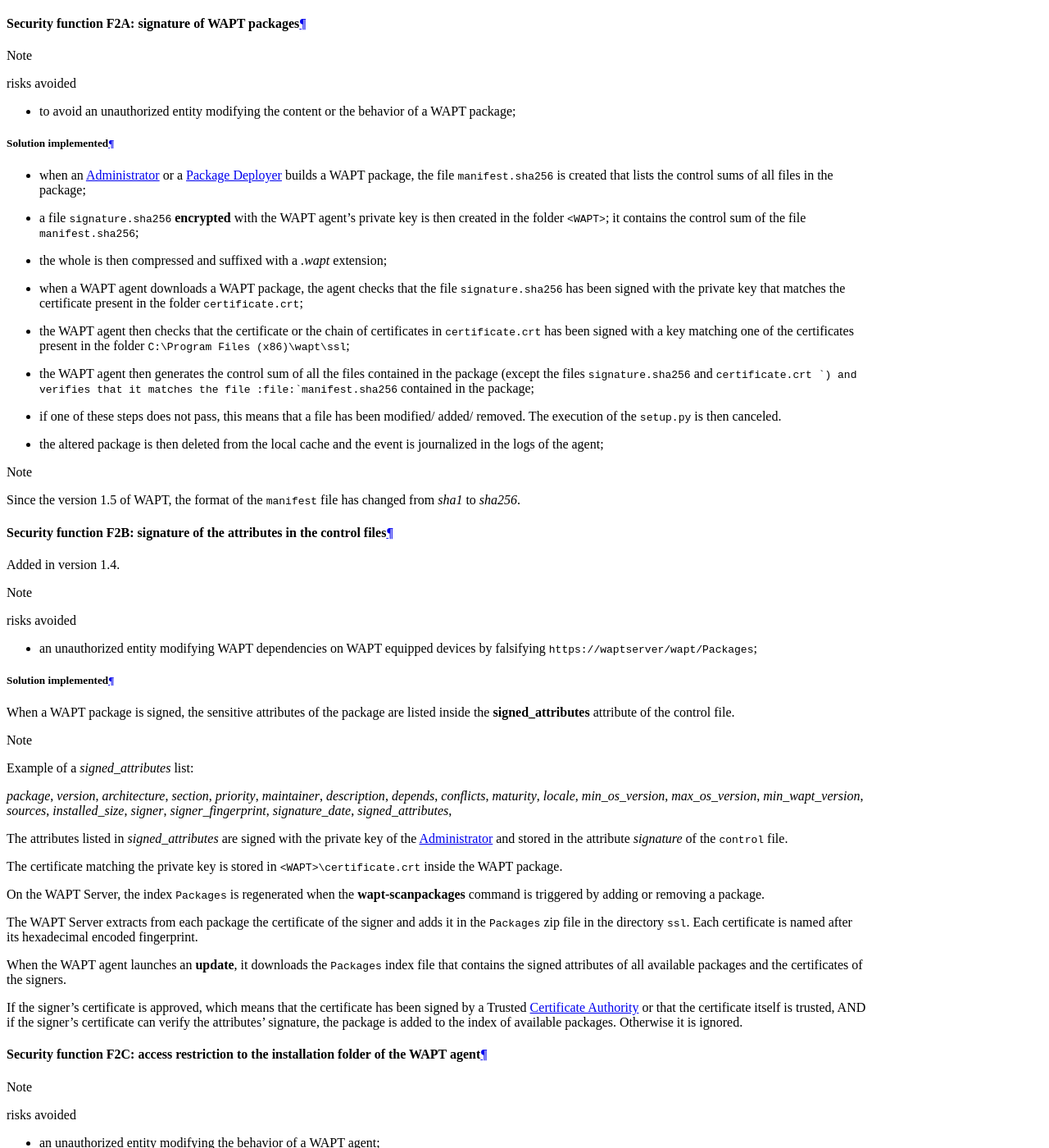
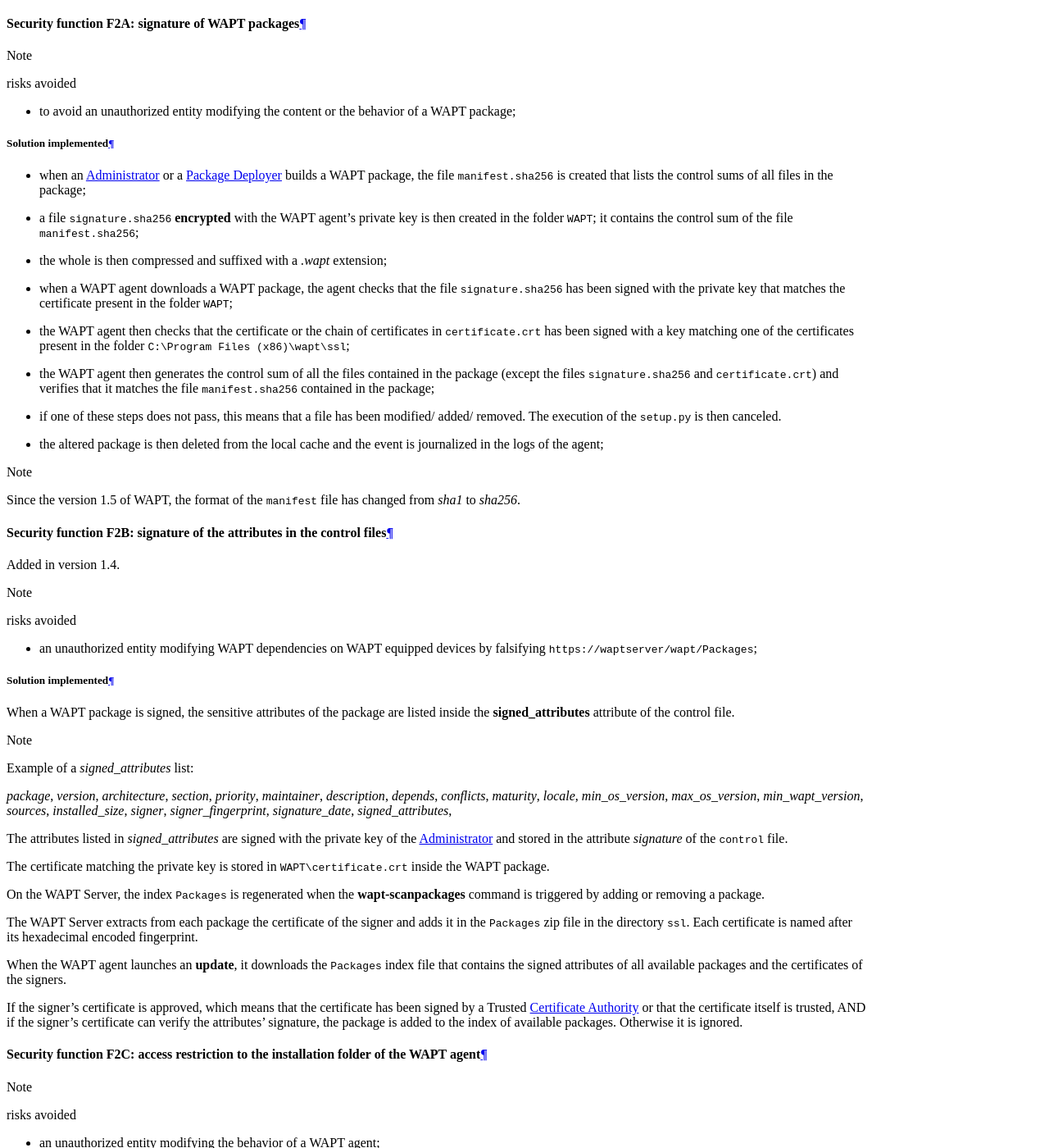
Before and after one commit to tranquilit/WAPT-Documentation, a Sphinx documentation site: the page built from source/wapt-security-principles/safety-principle.rst, in a window 1280 px wide and 1400 px high, scrolled down 8163 px. Shown: the whole window at 82% size. Built offline with Sphinx 7.4.7 and the Read the Docs theme 2.0.0, drawn with Linux system fonts in a browser that asks for light colours.

Commit message:
mistyping corrections

```diff
--- a/source/wapt-security-principles/safety-principle.rst
+++ b/source/wapt-security-principles/safety-principle.rst
@@ -547,14 +547,14 @@
   the control sums of all files in the package;
 
 * a file :file:`signature.sha256` **encrypted** with the WAPT agent's
-  private key is then created in the folder :file:`<WAPT>`; it contains
+  private key is then created in the folder :file:`WAPT`; it contains
   the control sum of the file :file:`manifest.sha256`;
 
 * the whole is then compressed and suffixed with a *.wapt* extension;
 
 * when a WAPT agent downloads a WAPT package, the agent checks that the file
   :file:`signature.sha256` has been signed with the private key that matches
-  the certificate present in the folder :file:`certificate.crt`;
+  the certificate present in the folder :file:`WAPT`;
 
 * the WAPT agent then checks that the certificate or the chain of certificates
   in :file:`certificate.crt` has been signed with a key matching
@@ -563,7 +563,7 @@
 
 * the WAPT agent then generates the control sum of all the files contained
   in the package (except the files :file:`signature.sha256`
-  and :file:`certificate.crt `) and verifies that it matches the file
+  and :file:`certificate.crt`) and verifies that it matches the file
   :file:`manifest.sha256` contained in the package;
 
 * if one of these steps does not pass, this means that a file has been modified/
@@ -610,7 +610,7 @@
 of the :file:`control` file.
 
 The certificate matching the private key is stored
-in :file:`<WAPT>\\certificate.crt` inside the WAPT package.
+in :file:`WAPT\\certificate.crt` inside the WAPT package.
 
 On the WAPT Server, the index :file:`Packages` is regenerated
 when the :command:`wapt-scanpackages` command is triggered by adding
```
